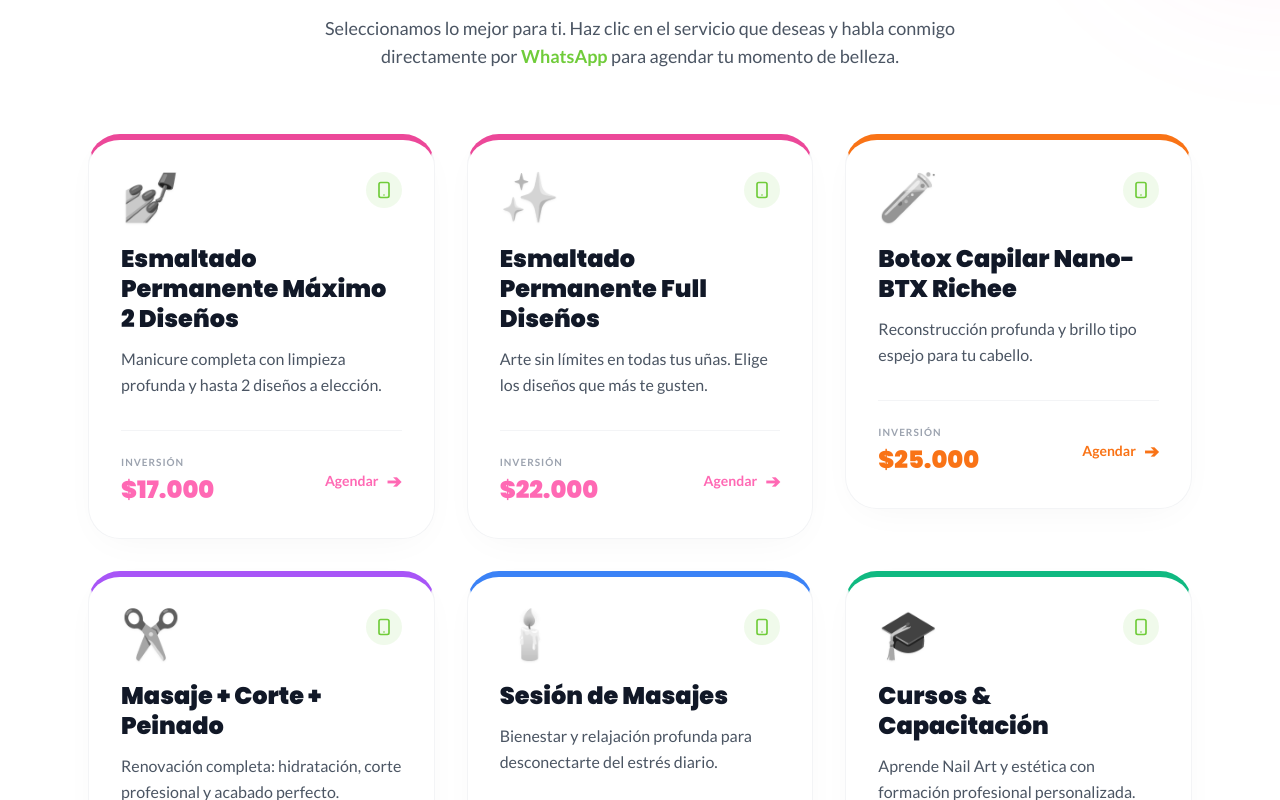
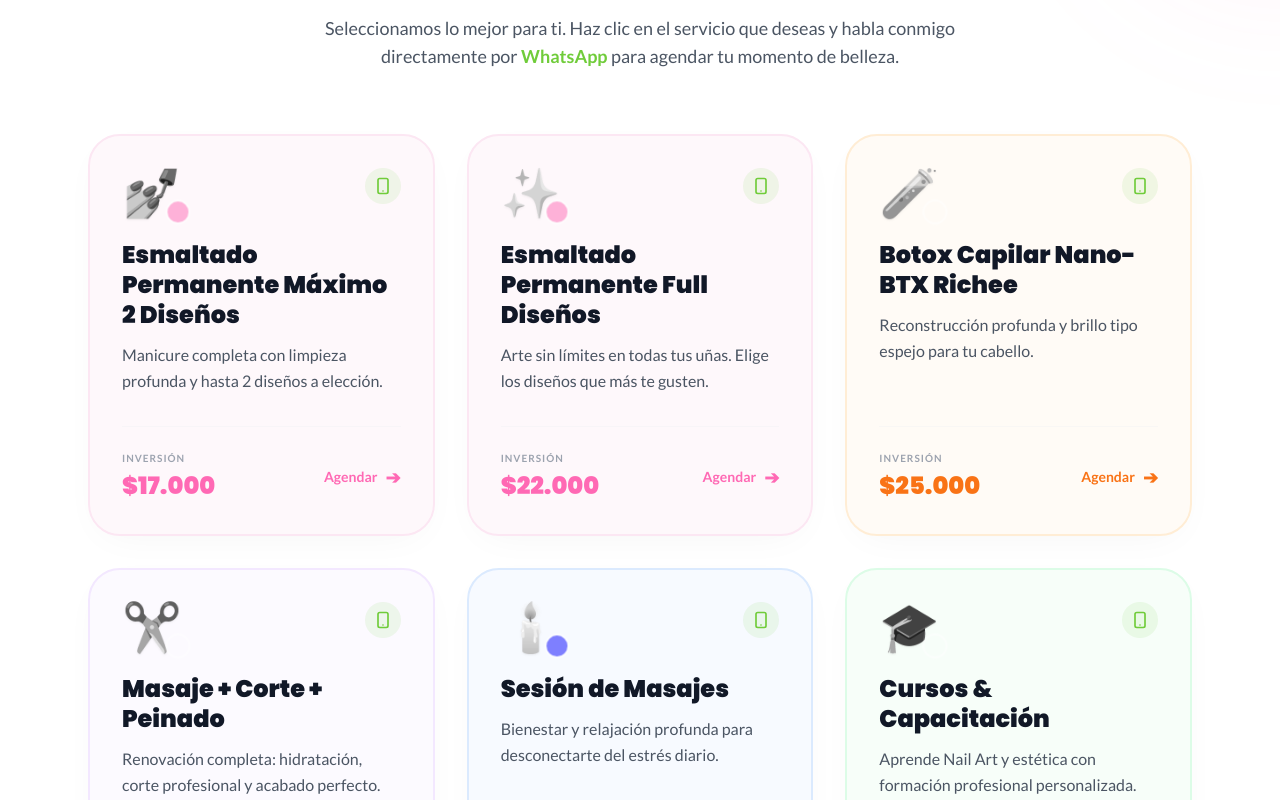
Before and after one commit to CaBsCrypto/gm_nailartist, a Next.js app: page / in a window 1280 px wide. Shown: the part 1700-2500 px from the top of the page. Built offline with nearby package versions, Linux system fonts and the light colour scheme.

Commit message:
style: add base colors and vibrant hover borders to service cards

```diff
--- a/components/Services.tsx
+++ b/components/Services.tsx
@@ -4,22 +4,13 @@ import { FEATURED_SERVICES, WHATSAPP_NUMBER } from '@/lib/constants';
 import FadeIn from './FadeIn';
 
 export default function Services() {
-    const colorMap: Record<string, string> = {
-        blue: 'border-t-brand-blue hover:shadow-brand-blue/20',
-        pink: 'border-t-brand-pink hover:shadow-brand-pink/20',
-        yellow: 'border-t-brand-yellow hover:shadow-brand-yellow/20',
-        green: 'border-t-brand-green hover:shadow-brand-green/20',
-        purple: 'border-t-purple-500 hover:shadow-purple-500/20',
-        orange: 'border-t-orange-400 hover:shadow-orange-400/20'
-    };
-
-    const textMap: Record<string, string> = {
-        blue: 'text-brand-blue',
-        pink: 'text-brand-pink',
-        yellow: 'text-brand-yellow',
-        green: 'text-brand-green',
-        purple: 'text-purple-600',
-        orange: 'text-orange-500'
+    const colorStyles: Record<string, { bg: string, border: string, text: string, hoverBorder: string, hoverShadow: string }> = {
+        blue: { bg: 'bg-blue-50/50', border: 'border-blue-100', text: 'text-brand-blue', hoverBorder: 'hover:border-brand-blue', hoverShadow: 'hover:shadow-brand-blue/20' },
+        pink: { bg: 'bg-pink-50/50', border: 'border-pink-100', text: 'text-brand-pink', hoverBorder: 'hover:border-brand-pink', hoverShadow: 'hover:shadow-brand-pink/20' },
+        yellow: { bg: 'bg-amber-50/50', border: 'border-amber-100', text: 'text-brand-yellow', hoverBorder: 'hover:border-brand-yellow', hoverShadow: 'hover:shadow-brand-yellow/20' },
+        green: { bg: 'bg-green-50/50', border: 'border-green-100', text: 'text-brand-green', hoverBorder: 'hover:border-brand-green', hoverShadow: 'hover:shadow-brand-green/20' },
+        purple: { bg: 'bg-purple-50/50', border: 'border-purple-100', text: 'text-purple-600', hoverBorder: 'hover:border-purple-500', hoverShadow: 'hover:shadow-purple-500/20' },
+        orange: { bg: 'bg-orange-50/50', border: 'border-orange-100', text: 'text-orange-500', hoverBorder: 'hover:border-orange-400', hoverShadow: 'hover:shadow-orange-400/20' }
     };
 
     const handleWhatsAppDirect = (serviceName: string) => {
@@ -45,20 +36,24 @@ export default function Services() {
                 </FadeIn>
 
                 <div className="grid md:grid-cols-2 lg:grid-cols-3 gap-8">
-                    {FEATURED_SERVICES.map((service, index) => (
+                    {FEATURED_SERVICES.map((service, index) => {
+                        const style = colorStyles[service.color] || colorStyles.pink;
+                        return (
                             <FadeIn key={service.id} delay={index * 100} direction="up" className="h-full">
                                 <div
                                     onClick={() => handleWhatsAppDirect(service.name)}
-                                className="bg-white rounded-[2rem] p-8 transition-all duration-500 border border-gray-100 shadow-[0_10px_40px_-15px_rgba(0,0,0,0.05)] hover:shadow-[0_20px_50px_-15px_rgba(0,0,0,0.1)] hover:-translate-y-2 hover:border-brand-pink/20 relative group overflow-hidden cursor-pointer"
-                                style={{ borderTop: `6px solid ${service.color === 'pink' ? '#ec4899' : service.color === 'blue' ? '#3b82f6' : service.color === 'yellow' ? '#f59e0b' : service.color === 'purple' ? '#a855f7' : service.color === 'green' ? '#10b981' : '#f97316'}` }}
+                                    className={`${style.bg} ${style.border} ${style.hoverBorder} ${style.hoverShadow} rounded-[2rem] p-8 transition-all duration-500 border-2 shadow-[0_10px_40px_-15px_rgba(0,0,0,0.05)] hover:shadow-xl hover:-translate-y-2 relative group overflow-hidden cursor-pointer h-full flex flex-col`}
                                 >
                                     {/* Glass Glow Effect on Hover */}
-                                <div className="absolute inset-0 bg-gradient-to-tr from-white/0 via-white/0 to-white/30 opacity-0 group-hover:opacity-100 transition-opacity duration-700 pointer-events-none" />
+                                    <div className="absolute inset-0 bg-gradient-to-tr from-white/0 via-white/0 to-white/40 opacity-0 group-hover:opacity-100 transition-opacity duration-700 pointer-events-none" />
 
                                     <div className="flex justify-between items-start mb-6">
-                                    <span className="text-5xl drop-shadow-sm filter grayscale group-hover:grayscale-0 transition-all duration-500 transform group-hover:scale-110 group-hover:rotate-3">
+                                        <div className="relative">
+                                            <span className="text-5xl drop-shadow-sm filter grayscale group-hover:grayscale-0 transition-all duration-500 transform group-hover:scale-110 group-hover:rotate-3 block">
                                                 {service.icon}
                                             </span>
+                                            <div className={`absolute -bottom-2 -right-2 w-6 h-6 rounded-full border-2 border-white ${style.text.replace('text-', 'bg-')} animate-pulse opacity-0 group-hover:opacity-100 transition-opacity`} />
+                                        </div>
                                         <div className="p-2 bg-brand-green/10 rounded-full text-brand-green group-hover:bg-brand-green group-hover:text-white transition-colors duration-300">
                                             <svg className="w-5 h-5" fill="none" stroke="currentColor" viewBox="0 0 24 24">
                                                 <path strokeLinecap="round" strokeLinejoin="round" strokeWidth={2} d="M12 18h.01M8 21h8a2 2 0 002-2V5a2 2 0 00-2-2H8a2 2 0 00-2 2v14a2 2 0 002 2z" />
@@ -71,22 +66,23 @@ export default function Services() {
                                     <p className="text-gray-600 font-body mb-8 min-h-[48px] leading-relaxed">
                                         {service.description}
                                     </p>
-                                <div className="flex items-center justify-between mt-auto pt-6 border-t border-gray-100">
+                                    <div className="flex items-center justify-between mt-auto pt-6 border-t border-gray-100/50">
                                         <div className="flex flex-col">
                                             <span className="text-[10px] font-bold text-gray-400 uppercase tracking-widest mb-1">Inversión</span>
-                                        <span className={`text-2xl font-heading font-black ${textMap[service.color]}`}>
+                                            <span className={`text-2xl font-heading font-black ${style.text}`}>
                                                 {service.price.startsWith('desde') || service.price === 'Cotizar' ? '' : '$'}{service.price}
                                             </span>
                                         </div>
                                         <div className="flex flex-col items-end">
-                                        <span className={`text-sm font-bold flex items-center gap-2 ${textMap[service.color]} group-hover:translate-x-1 transition-transform`}>
+                                            <span className={`text-sm font-bold flex items-center gap-2 ${style.text} group-hover:translate-x-1 transition-transform`}>
                                                 Agendar <span className="text-lg">➔</span>
                                             </span>
                                         </div>
                                     </div>
                                 </div>
                             </FadeIn>
-                    ))}
+                        )
+                    })}
                 </div>
 
                 <div className="mt-16 text-center">
```
Lines whose indentation alone changed are shown as unchanged.
